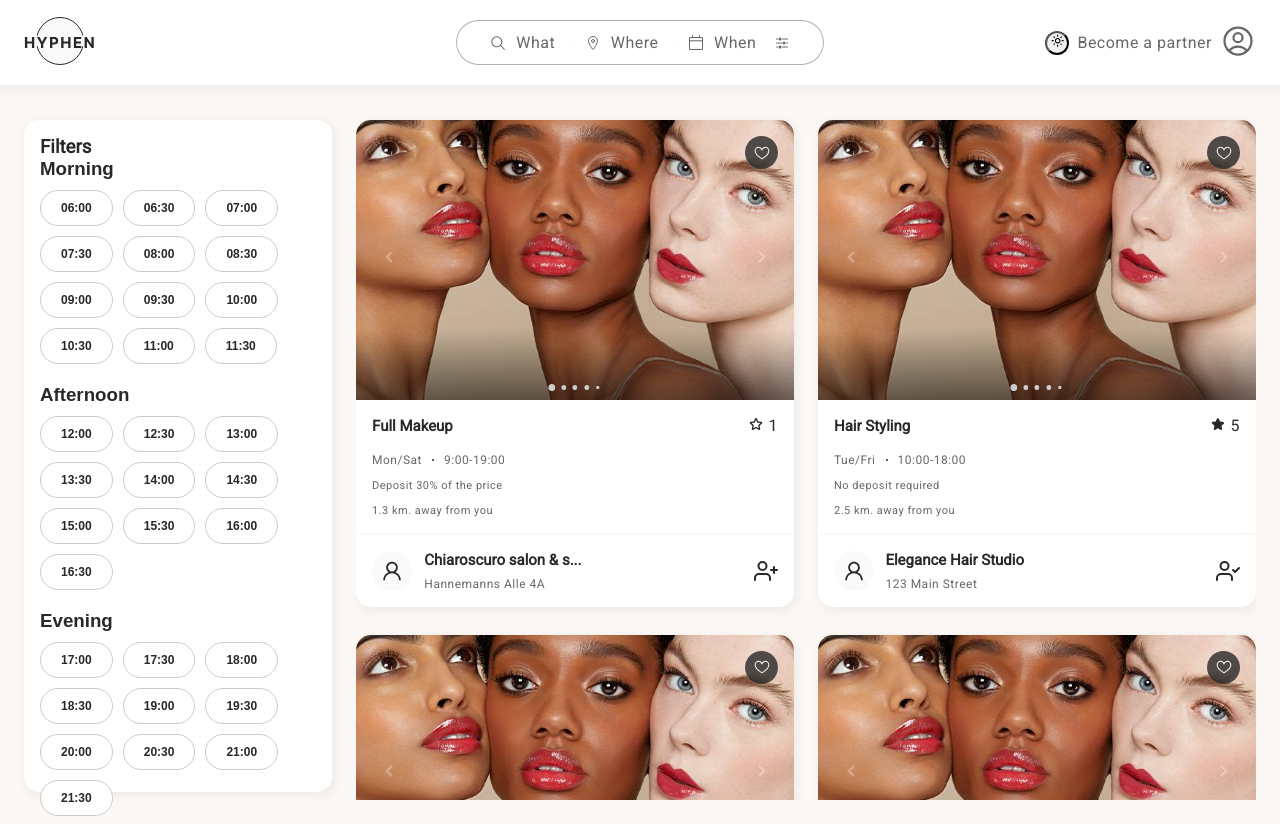
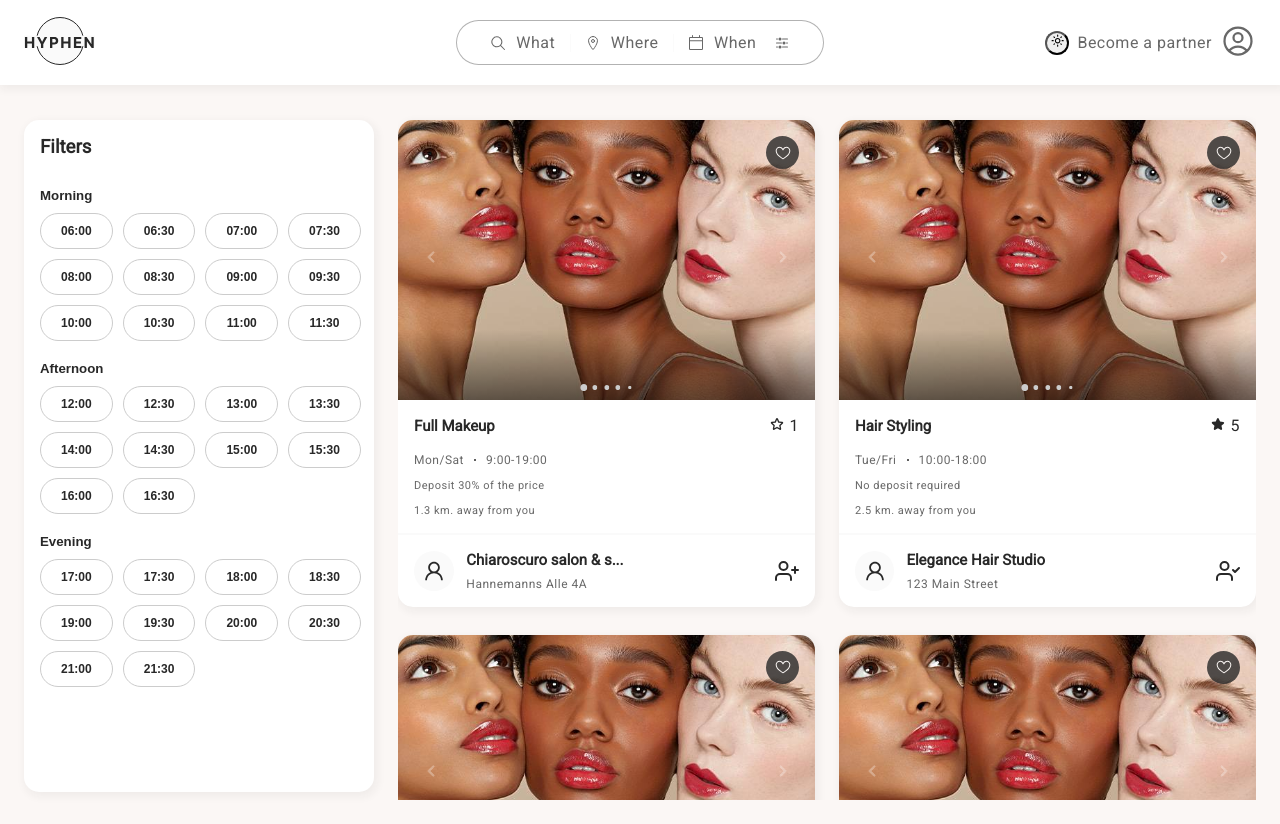
Before and after one commit to osampilona/hypen, a Next.js app: page / in a window 1280 px wide. Built offline with nearby package versions, Linux system fonts and the light colour scheme.

Commit message:
smaller styling changes

```diff
--- a/src/components/TimeSlotsSelector/TimeSlotsSelector.tsx
+++ b/src/components/TimeSlotsSelector/TimeSlotsSelector.tsx
@@ -47,7 +47,7 @@ const TimeSlotSelector: React.FC<TimeSlotsSelectorProps> = () => {
     <div className={styles.container}>
       {Object.keys(timeSlots).map((period) => (
         <div key={period} className={styles.timeSlotPeriod}>
-          <h3>{period.charAt(0).toUpperCase() + period.slice(1)}</h3>
+          <h5>{period.charAt(0).toUpperCase() + period.slice(1)}</h5>
           <div className={styles.timeSlotButtons}>
             {timeSlots[period as TimeSlotPeriod].map((slot) => (
               <CtaButton
--- a/src/components/TimeSlotsSelector/timeSlotsSelector.module.scss
+++ b/src/components/TimeSlotsSelector/timeSlotsSelector.module.scss
@@ -1,19 +1,20 @@
 /* components/TimeSlotsSelector/timeSlotsSelector.module.scss */
 .container {
   font-family: Arial, sans-serif;
+  margin-top: 30px;
 }
 
 .timeSlotPeriod {
   margin-bottom: 20px;
 }
 
-.timeSlotPeriod h3 {
+.timeSlotPeriod h5 {
   margin-bottom: 10px;
 }
 
 .timeSlotButtons {
-  display: flex;
-  flex-wrap: wrap;
+  display: grid;
+  grid-template-columns: repeat(4, 1fr); /* 4 columns */
   gap: 10px;
 }
 
@@ -30,7 +31,7 @@
 
 .timeSlotButton.selected {
   background-color: var(--secondary-color);
-  color: $white-items-bg-color;
+  color: #fff; /* Ensure text color is white */
 }
 
 .timeSlotButton.inRange {
```
